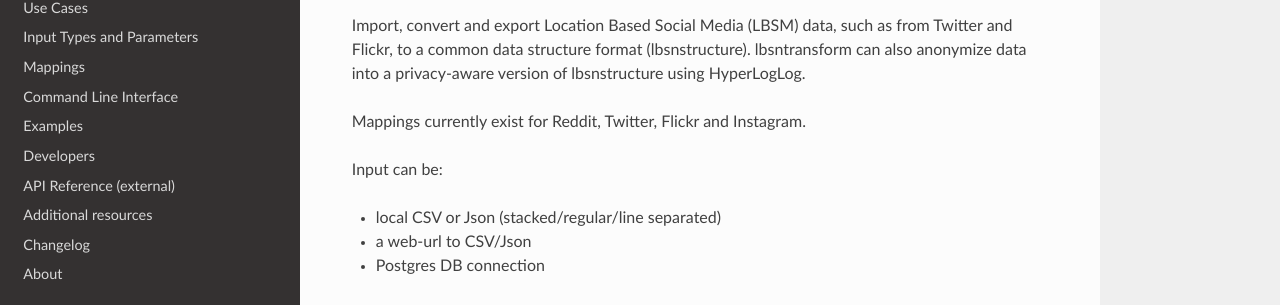
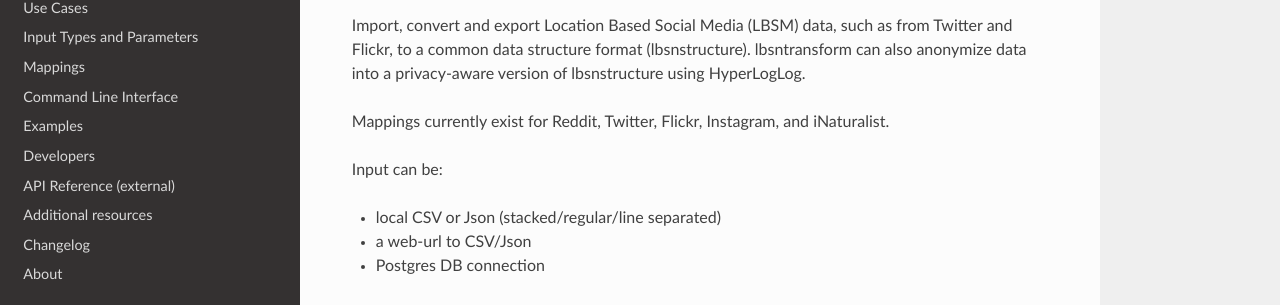
Before and after one commit to Sieboldianus/lbsntransform, an MkDocs documentation site: the page built from docs/index.md, in a window 1280 px wide and 900 px high, scrolled down 629 px. Shown: the part 217-522 px from the top of the window. Built offline with MkDocs 1.6.1, drawn with Linux system fonts in a browser that asks for light colours; nearby versions of some CDN libraries.

Commit message:
docs: Add iNaturalist mapping to list of available mappings

```diff
--- a/docs/index.md
+++ b/docs/index.md
@@ -6,7 +6,7 @@
 Twitter and Flickr, to a common data structure format (lbsnstructure). lbsntransform
 can also anonymize data into a privacy-aware version of lbsnstructure using HyperLogLog.
 
-Mappings currently exist for Reddit, Twitter, Flickr and Instagram.
+Mappings currently exist for Reddit, Twitter, Flickr, Instagram, and iNaturalist.
 
 Input can be:
 
```
Also changed, not shown: docs/mappings.md (+3 -0 lines).
